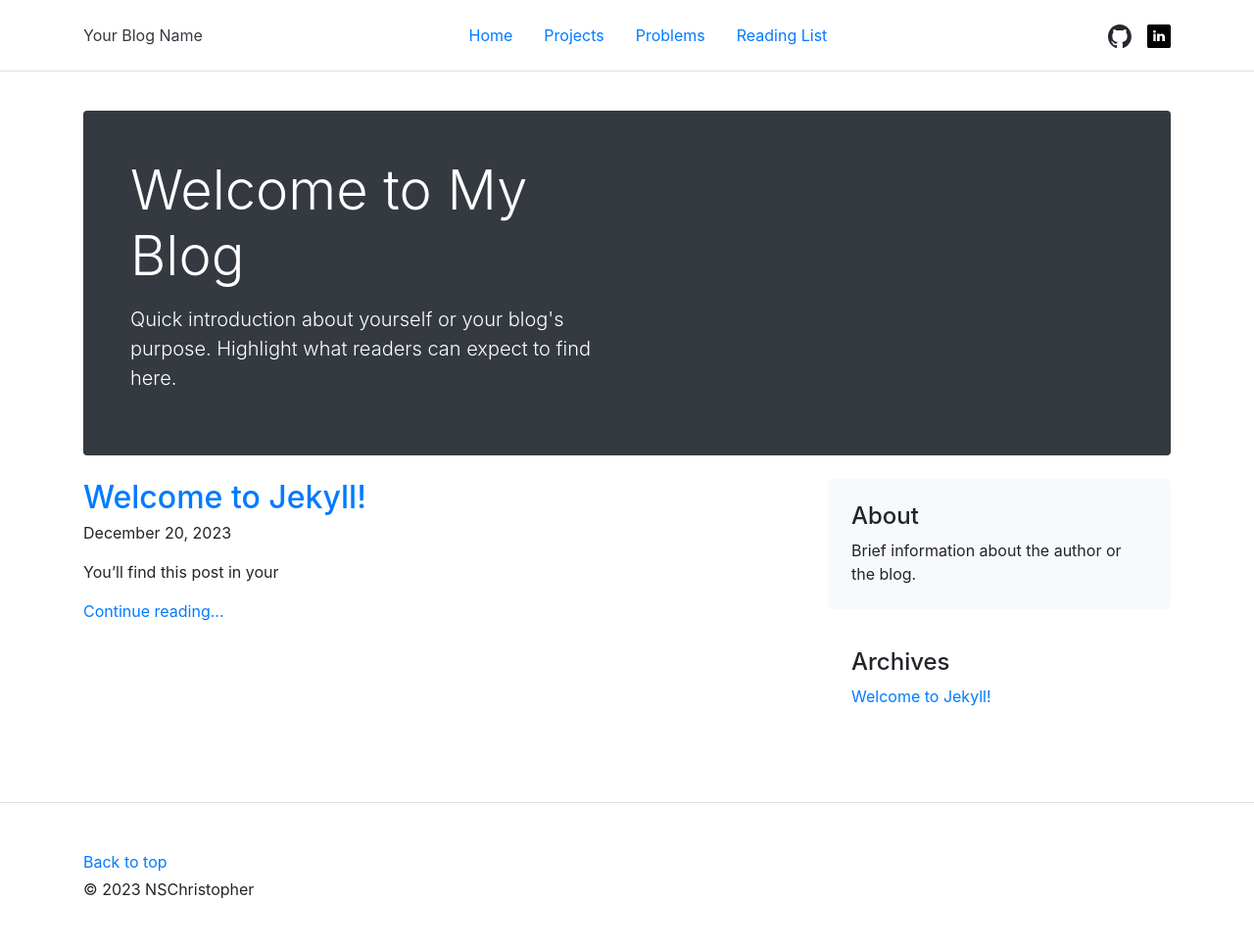
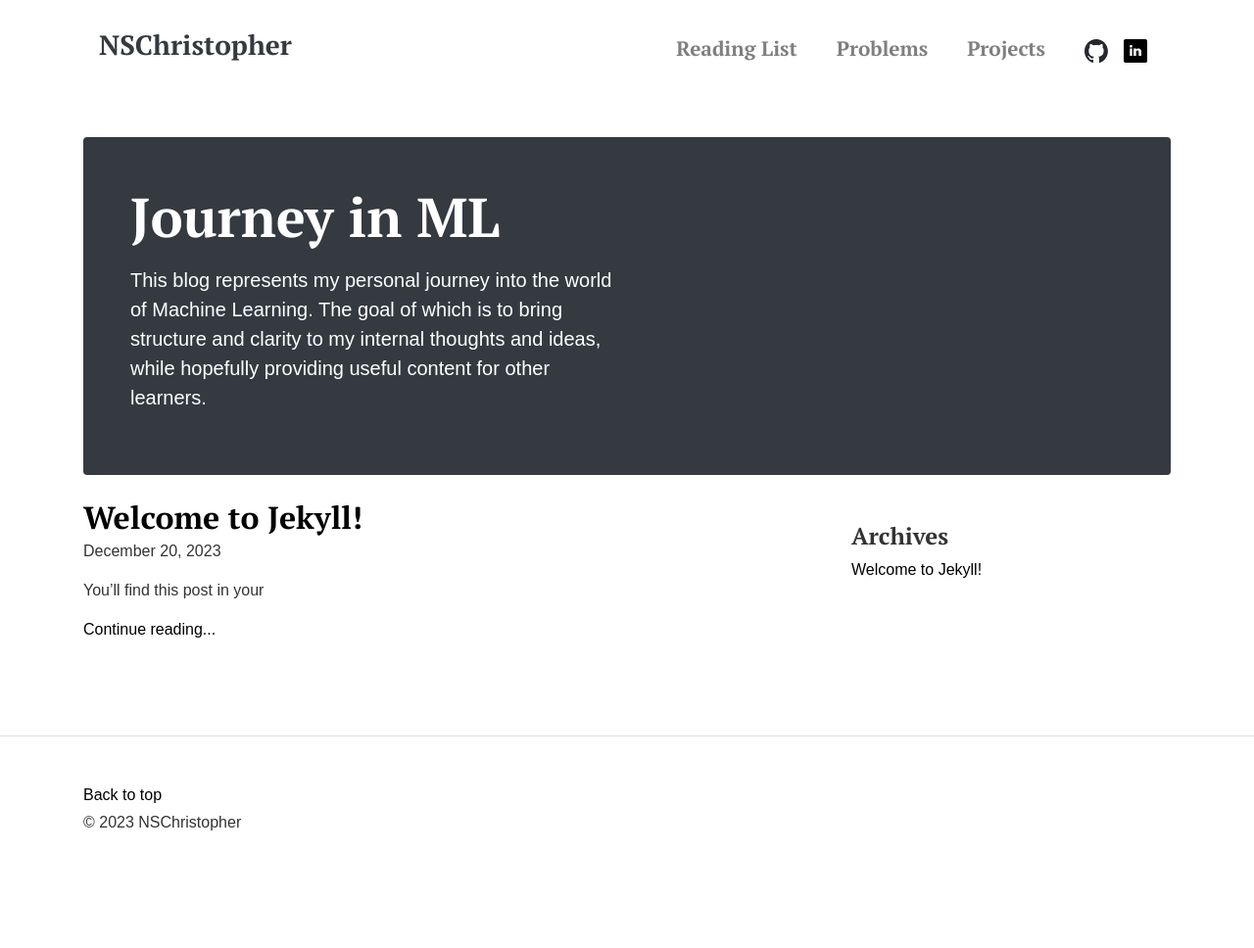
Before and after one commit to NSChristopher/NSChristopher.github.io, a Jekyll site: the page built from index.html, in a window 1280 px wide. Shown: the whole page at 98% size. Built offline with Jekyll 4.4.1, drawn with Linux system fonts in a browser that asks for light colours; after the commit the page ends 900 px from its top, so only the background shows below that.

Commit message:
final css styling and font choice

```diff
--- a/_includes/header.html
+++ b/_includes/header.html
@@ -1,24 +1,30 @@
-<header class="py-3 mb-3 border-bottom">
-  <div class="container d-flex flex-wrap justify-content-between align-items-center">
-    <a href="{{ '/' | relative_url }}" class="mb-3 mb-md-0 text-dark text-decoration-none">
-      <span class="fs-4">Your Blog Name</span>
-    </a>
+<header class="py-3 mb-3">
+  <div class="container">
+    <nav class="navbar navbar-expand-md navbar-light">
+      <a href="{{ '/' | relative_url }}" class="navbar-brand text-dark text-decoration-none">
+        <h3>NSChristopher</h3>
+      </a>
 
-    <ul class="nav col-12 col-md-auto mb-2 justify-content-center mb-md-0">
-      <li class="nav-item"><a href="{{ '/' | relative_url }}" class="nav-link" aria-current="page">Home</a></li>
-      <li class="nav-item"><a href="{{ '/projects' | relative_url }}" class="nav-link">Projects</a></li>
-      <li class="nav-item"><a href="{{ '/problems' | relative_url }}" class="nav-link">Problems</a></li>
-      <li class="nav-item"><a href="{{ '/reading-list' | relative_url }}" class="nav-link">Reading List</a></li>
-      <!-- Add more links as needed -->
-    </ul>
+      <button class="navbar-toggler" type="button" data-toggle="collapse" data-target="#navbarNav" aria-controls="navbarNav" aria-expanded="false" aria-label="Toggle navigation">
+        <span class="navbar-toggler-icon"></span>
+      </button>
 
-    <div class="d-flex">
-      <a href="https://github.com/NSChristopher" class="me-3">
-        <img src="{{ '/assets/github-icon.svg' | relative_url }}" alt="GitHub" class="img-fluid" style="width: 24px; height: 24px;">
-      </a>
-      <a href="https://www.linkedin.com/in/noah-christopher-29549a207/" class="ml-3">
-        <img src="{{ '/assets/linkedin-icon.svg' | relative_url }}" alt="LinkedIn" class="img-fluid" style="width: 24px; height: 24px;">
-      </a>
-    </div>
+      <div class="collapse navbar-collapse" id="navbarNav">
+        <ul class="navbar-nav ml-auto">
+          <li class="nav-item pr-4"><a href="{{ '/reading-list' | relative_url }}" class="nav-link">Reading List</a></li>
+          <li class="nav-item pr-4"><a href="{{ '/problems' | relative_url }}" class="nav-link">Problems</a></li>
+          <li class="nav-item pr-4"><a href="{{ '/projects' | relative_url }}" class="nav-link">Projects</a></li>
+          <!-- Add more links as needed -->
+        </ul>
+        <div class="navbar-nav">
+          <a href="https://github.com/NSChristopher" class="nav-item nav-link">
+            <img src="{{ '/assets/github-icon.svg' | relative_url }}" alt="GitHub" style="width: 24px; height: 24px;">
+          </a>
+          <a href="https://www.linkedin.com/in/noah-christopher-29549a207/" class="nav-item nav-link">
+            <img src="{{ '/assets/linkedin-icon.svg' | relative_url }}" alt="LinkedIn" style="width: 24px; height: 24px;">
+          </a>
+        </div>
+      </div>
+    </nav>
   </div>
 </header>
--- a/_layouts/default.html
+++ b/_layouts/default.html
@@ -8,6 +8,7 @@
       rel="stylesheet"
     />
     <link href="{{ '/css/style.css' | relative_url }}" rel="stylesheet" />
+    <link href="https://fonts.googleapis.com/css2?family=PT+Serif:wght@700&display=swap" rel="stylesheet">
     <title>{{ page.title | default: "Your Modern Blog" }}</title>
   </head>
   <body>
--- /dev/null
+++ b/css/style.css
@@ -0,0 +1,30 @@
+/* Importing the fonts */
+@import url('https://fonts.googleapis.com/css2?family=PT+Serif:wght@700&family=Nunito:wght@400;700&display=swap');
+/* Setting default font for body */
+body {
+  font-family: 'Source Sans Pro', sans-serif;
+  font-size: 1rem; /* Adjust the size as needed */
+  color: #333; /* Default text color */
+}
+
+/* Styling for headers */
+h1, h2, h3, h4, h5, h6, .navbar-brand, .nav-link {
+  font-family: 'PT Serif', serif;
+  font-weight: 700; /* Bold font for headers */
+}
+
+.nav-link {
+  font-size: 1.3rem; /* Increase the font size */
+}
+
+/* Link styling */
+a {
+  color: #000000; /* Default link color */
+  text-decoration: none;
+}
+
+a:hover {
+  color: #151515; /* Color change on hover */
+}
+
+/* Additional styles as needed */
--- a/index.html
+++ b/index.html
@@ -1,13 +1,13 @@
 ---
 layout: default
-title: "Your Modern Blog"
+title: "NSChristopher"
 ---
 
 <!-- Author Section -->
 <div class="p-4 p-md-5 mb-4 text-white rounded bg-dark">
   <div class="col-md-6 px-0">
-    <h1 class="display-4 fst-italic">Welcome to My Blog</h1>
-    <p class="lead my-3">Quick introduction about yourself or your blog's purpose. Highlight what readers can expect to find here.</p>
+    <h1 class="display-4 fst-italic">Journey in ML</h1>
+    <p class="lead my-3">This blog represents my personal journey into the world of Machine Learning. The goal of which is to bring structure and clarity to my internal thoughts and ideas, while hopefully providing useful content for other learners.</p>
   </div>
 </div>
 
@@ -27,12 +27,12 @@ title: "Your Modern Blog"
 
   <!-- Sidebar -->
   <div class="col-md-4">
-    <!-- About Section -->
+    <!-- About Section
     <div class="position-sticky" style="top: 2rem;">
-      <div class="p-4 mb-3 bg-light rounded">
+      <div class="p-4 mb-3">
         <h4 class="fst-italic">About</h4>
-        <p class="mb-0">Brief information about the author or the blog.</p>
-      </div>
+        <p class="mb-0">This blog represents my personal journey into the world of Machine Learning. The goal of which is to bring structure and clarity to my internal thoughts and ideas, while hopefully providing useful content for other learners.</p>
+      </div> -->
 
       <!-- Archives -->
       <div class="p-4">
```
Also changed, not shown: reading-list.md (+1 -0 lines).
